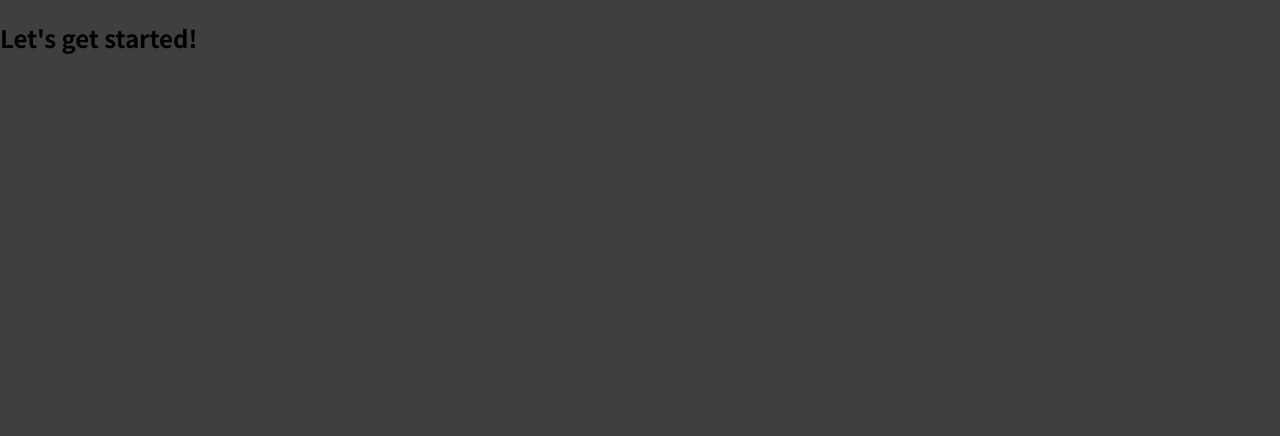
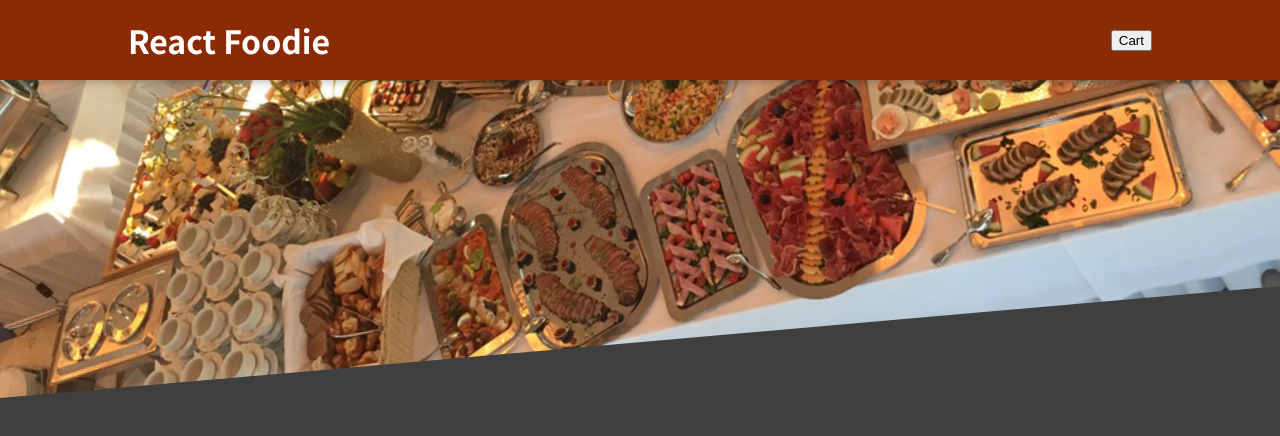
Before and after one commit to Russelllin7789/food_order_website, a React (Create React App) app: page / in a window 1280 px wide. Shown: the top 436 px of the page. Built offline with nearby package versions, Linux system fonts and the light colour scheme.

Commit message:
Add header component

```diff
--- a/src/App.js
+++ b/src/App.js
@@ -1,8 +1,11 @@
-function App() {
+import React from "react";
+import Header from "./components/Layout/Header";
+
+const App = () => {
   return (
-    <div>
-      <h2>Let's get started!</h2>
-    </div>
+    <React.Fragment>
+      <Header />
+    </React.Fragment>
   );
 }
 
--- /dev/null
+++ b/src/components/Layout/Header.js
@@ -0,0 +1,19 @@
+import React from "react";
+import classes from './Header.module.css'
+import mealsImage from '../../assets/meals.jpeg'
+
+const Header = (props) => {
+  return (
+    <React.Fragment>
+      <header className={classes.header}>
+        <h1>React Foodie</h1>
+        <button>Cart</button>
+      </header>
+      <div className={classes[`main-image`]}>
+        <img src={mealsImage} alt="A table full of delicious food!" />
+      </div>
+    </React.Fragment>
+  )
+}
+
+export default Header
--- /dev/null
+++ b/src/components/Layout/Header.module.css
@@ -0,0 +1,29 @@
+.header {
+  position: fixed;
+  top: 0;
+  left: 0;
+  width: 100%;
+  height: 5rem;
+  background-color: #8a2b06;
+  color: white;
+  display: flex;
+  justify-content: space-between;
+  align-items: center;
+  padding: 0 10%;
+  box-shadow: 0 2px 8px rgba(0, 0, 0, 0.25);
+  z-index: 10;
+}
+
+.main-image {
+  width: 100%;
+  height: 25rem;
+  z-index: 0;
+  overflow: hidden;
+}
+
+.main-image img {
+  width: 110%;
+  height: 100%;
+  object-fit: cover;
+  transform: rotateZ(-5deg) translateY(-4rem) translateX(-1rem);
+}
```
Also changed, not shown: src/assets/meals.jpeg (added), 1 other file (tests, documents, lock files or other folders).
